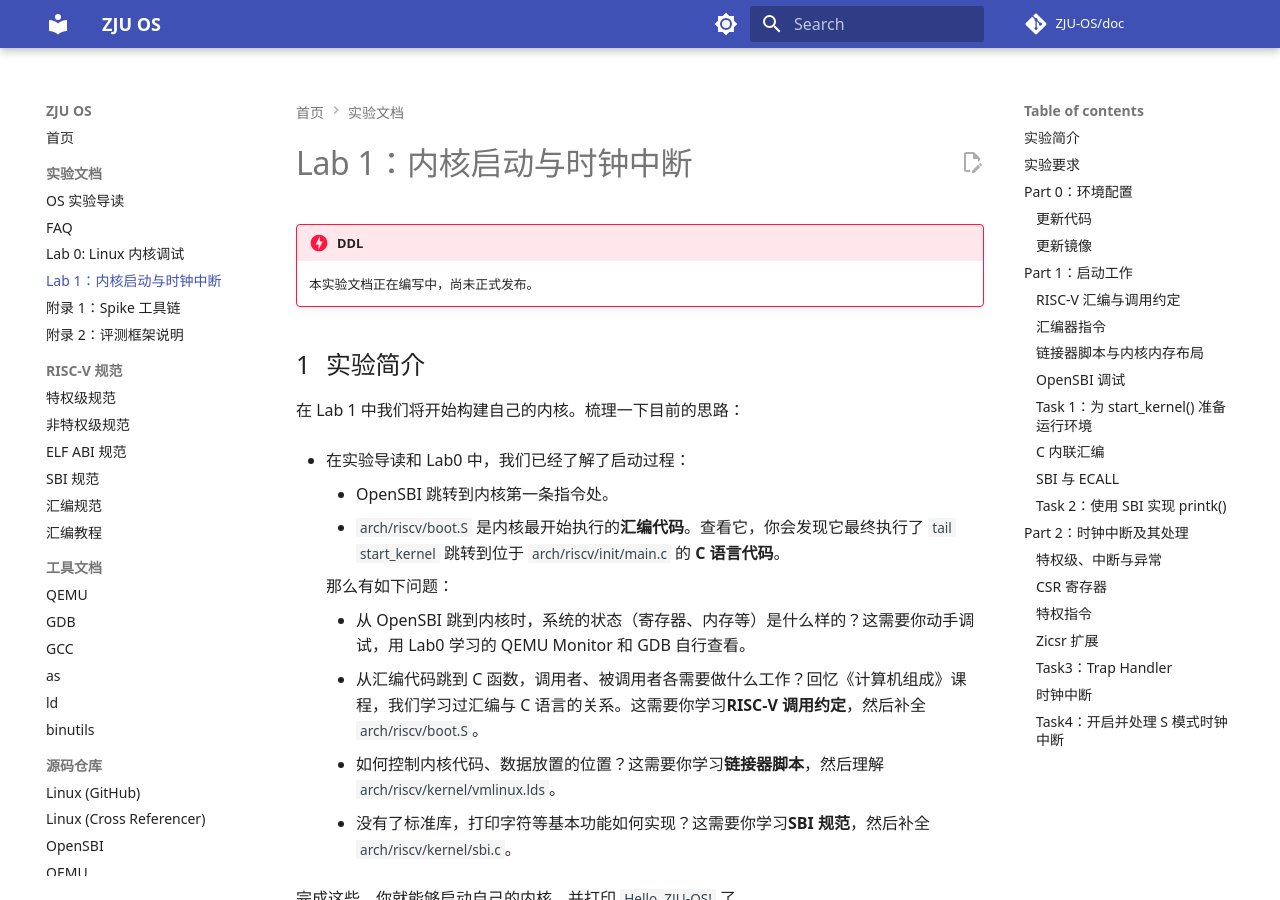
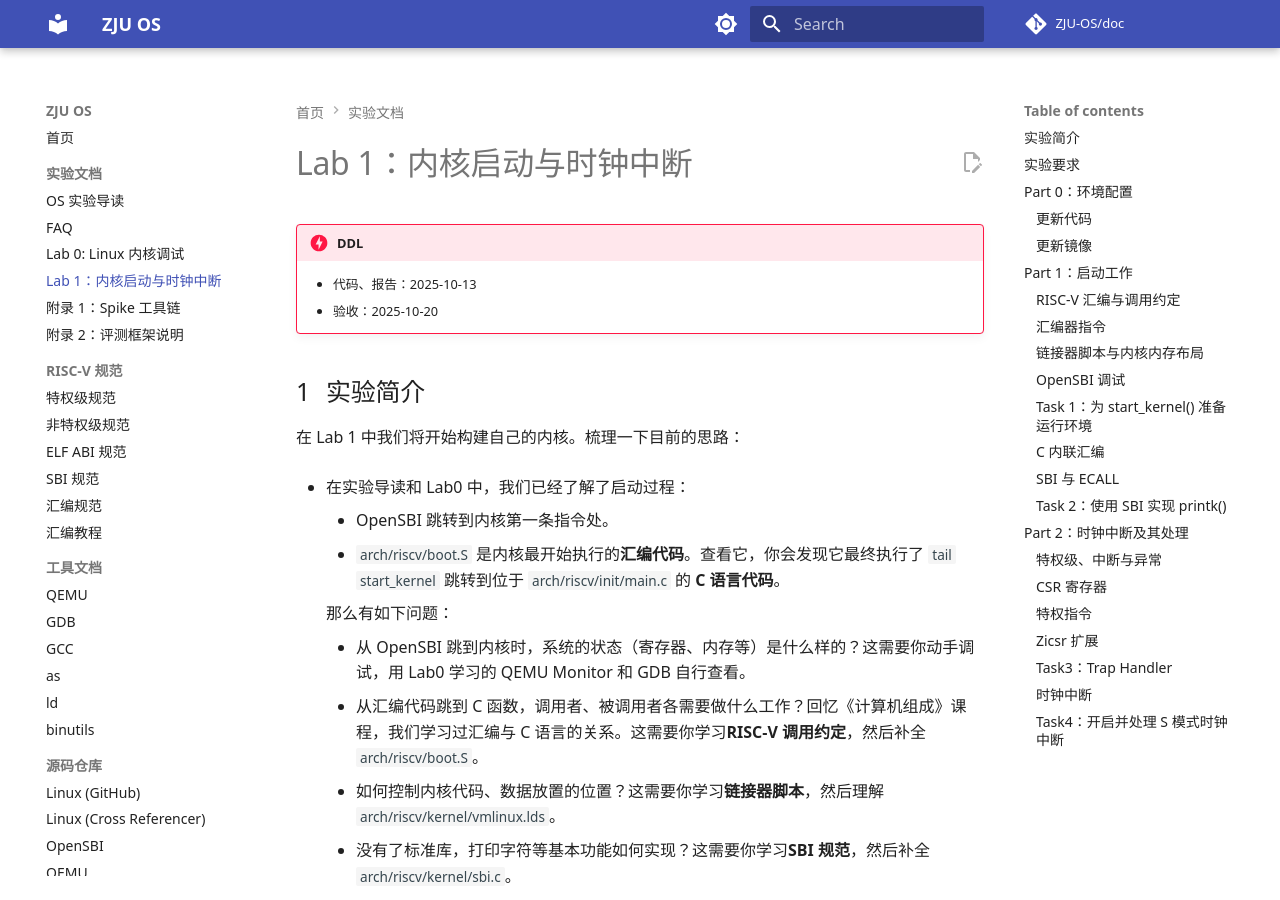
Before and after one commit to hharryz/zju-os-doc, an MkDocs documentation site: the page built from docs/lab1.md, in a window 1280 px wide and 900 px high. Built offline with MkDocs 1.6.1 and Material for MkDocs 9.7.7, drawn with Linux system fonts in a browser that asks for light colours; comment, search, counter and statistics services are not loaded.

Commit message:
lab1: release

```diff
--- a/docs/lab1.md
+++ b/docs/lab1.md
@@ -2,7 +2,8 @@
 
 !!! danger "DDL"
 
-    本实验文档正在编写中，尚未正式发布。
+    - 代码、报告：2025-10-13
+    - 验收：2025-10-20
 
 ## 实验简介
 
```
